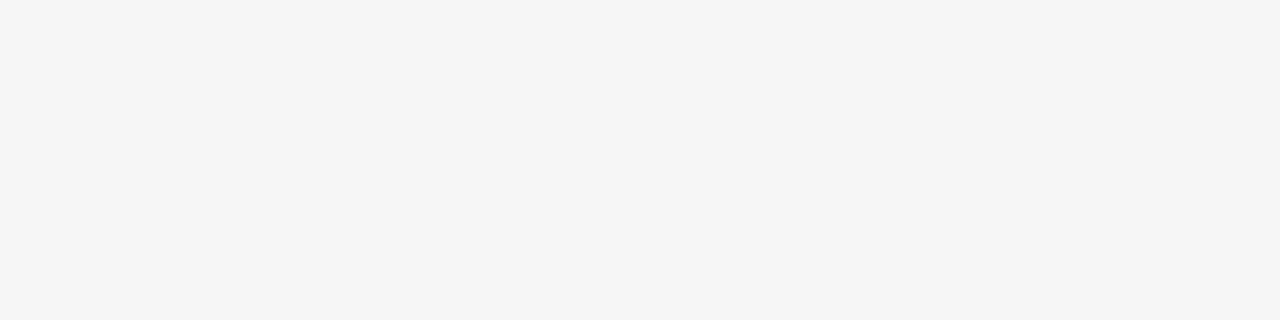
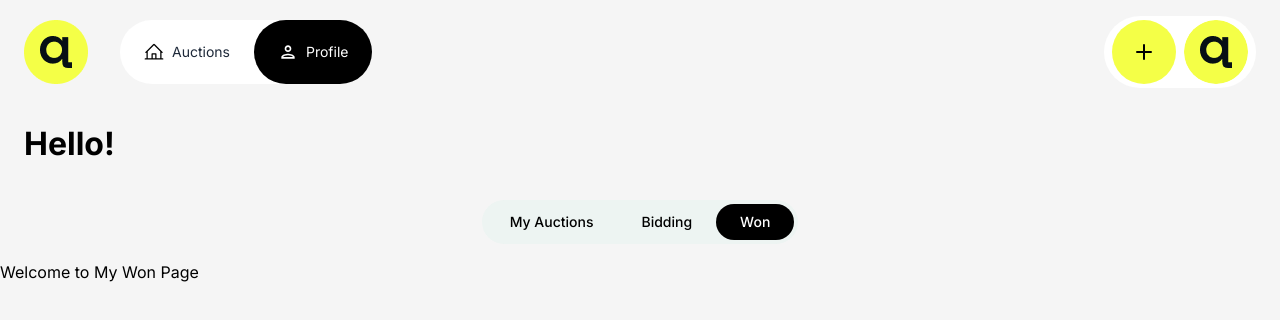
Before and after one commit to Zagrab/auction-bay-frontend, a React (Vite) app: page /won in a window 1280 px wide. Before the commit this address had no page. Shown: the top 320 px of the page. Built offline with nearby package versions, Linux system fonts and the light colour scheme; no server answers; sample sign-in values are in the browser's storage.

Commit message:
spodnji nav

```diff
--- a/src/layouts/Navigation.tsx
+++ b/src/layouts/Navigation.tsx
@@ -1,13 +1,19 @@
 import React, { useEffect, useState } from 'react'
-import { NavLink, Outlet } from 'react-router-dom'
+import { NavLink, Outlet, useLocation, useNavigate } from 'react-router-dom'
 import { PiHouseLine } from 'react-icons/pi'
 import { MdOutlinePerson } from 'react-icons/md'
 import { FiPlus } from 'react-icons/fi'
 import logo from '../assets/images/logo.png'
-import { fetchCurrentUser, type User,  } from '../services/userService'
+import { fetchCurrentUser, type User } from '../services/userService'
 
 const Navigation: React.FC = () => {
     const [user, setUser] = useState<User | null>(null)
+    const location = useLocation()
+    const navigate = useNavigate()
+
+    // List of profile-related routes
+    const profileRoutes = ['/my-auctions', '/bidding', '/won']
+    const isProfileSelected = profileRoutes.includes(location.pathname)
 
     useEffect(() => {
         const getUser = async () => {
@@ -54,25 +60,24 @@ const Navigation: React.FC = () => {
                                 </>
                             )}
                         </NavLink>
+                        {/* Profile tab: stays active for any profile subroute */}
                         <NavLink
                             to="/my-auctions"
-              className={({ isActive }) =>
+                            className={() =>
                                 `flex items-center gap-2 justify-center h-16 px-6 rounded-full text-sm font-normal ${
-                  isActive
+                                    isProfileSelected
                                         ? 'bg-black text-white'
                                         : 'text-gray-800 hover:bg-gray-100'
                                 }`
                             }
                         >
-              {({ isActive }) => (
                             <>
                                 <MdOutlinePerson
                                     size={20}
-                    className={isActive ? 'text-white' : 'text-black'}
+                                    className={isProfileSelected ? 'text-white' : 'text-black'}
                                 />
                                 Profile
                             </>
-              )}
                         </NavLink>
                     </nav>
                 </div>
@@ -96,11 +101,51 @@ const Navigation: React.FC = () => {
             </header>
 
             {/* Greeting row */}
+            {isProfileSelected && (
                 <div className="px-6 py-4">
                     <h1 className="text-[32px] font-bold">
                         {user ? `Hello ${user.firstName} ${user.lastName}!` : 'Hello!'}
                     </h1>
                 </div>
+            )}
+
+            {/* Profile sub-navigation */}
+            {isProfileSelected && (
+                <div className="flex justify-center py-4">
+                    <div className="inline-flex bg-[var(--Gray-10,#EDF4F2)] p-1 rounded-full">
+                        <button
+                            onClick={() => navigate('/my-auctions')}
+                            className={`px-6 py-2 text-sm font-medium transition-colors rounded-full ${
+                                location.pathname === '/my-auctions'
+                                    ? 'bg-black text-white'
+                                    : 'text-black'
+                            }`}
+                        >
+                            My Auctions
+                        </button>
+                        <button
+                            onClick={() => navigate('/bidding')}
+                            className={`px-6 py-2 text-sm font-medium transition-colors rounded-full ${
+                                location.pathname === '/bidding'
+                                    ? 'bg-black text-white'
+                                    : 'text-black'
+                            }`}
+                        >
+                            Bidding
+                        </button>
+                        <button
+                            onClick={() => navigate('/won')}
+                            className={`px-6 py-2 text-sm font-medium transition-colors rounded-full ${
+                                location.pathname === '/won'
+                                    ? 'bg-black text-white'
+                                    : 'text-black'
+                            }`}
+                        >
+                            Won
+                        </button>
+                    </div>
+                </div>
+            )}
 
             <main className="flex-grow">
                 <Outlet />
--- /dev/null
+++ b/src/pages/AuctionsPage/index.tsx
@@ -0,0 +1,11 @@
+import React from 'react';
+
+const AuctionsPage: React.FC = () => {
+    return (
+        <div>
+            <h1>Welcome to Auction Page</h1>
+        </div>
+    );
+};
+
+export default AuctionsPage;
--- /dev/null
+++ b/src/pages/BiddingPage/index.tsx
@@ -0,0 +1,11 @@
+import React from 'react';
+
+const BiddingPage: React.FC = () => {
+    return (
+        <div>
+            <h1>Welcome to BiddingPage</h1>
+        </div>
+    );
+};
+
+export default BiddingPage;
--- /dev/null
+++ b/src/pages/WonPage/index.tsx
@@ -0,0 +1,11 @@
+import React from 'react';
+
+const WonPage: React.FC = () => {
+    return (
+        <div>
+            <h1>Welcome to My Won Page</h1>
+        </div>
+    );
+};
+
+export default WonPage;
--- a/src/routes/Routes.tsx
+++ b/src/routes/Routes.tsx
@@ -7,6 +7,9 @@ import RegisterPage   from '../pages/RegisterPage'
 import MyAuctionsPage from '../pages/MyAuctionsPage'
 import RequireAuth    from '../components/RequireAuth'
 import Navigation     from '../layouts/Navigation'
+import AuctionsPage from '../pages/AuctionsPage'
+import BiddingPage from '../pages/BiddingPage'
+import WonPage from '../pages/WonPage'
 
 const AppRoutes: React.FC = () => (
   <Routes>
@@ -24,6 +27,9 @@ const AppRoutes: React.FC = () => (
       }
     >
       <Route path="/my-auctions" element={<MyAuctionsPage />} />
+      <Route path="/auctions"   element={<AuctionsPage />} />
+      <Route path="/bidding"   element={<BiddingPage />} />
+      <Route path="/won"   element={<WonPage />} />
     </Route>
   </Routes>
 )
```
Lines whose indentation alone changed are shown as unchanged.
